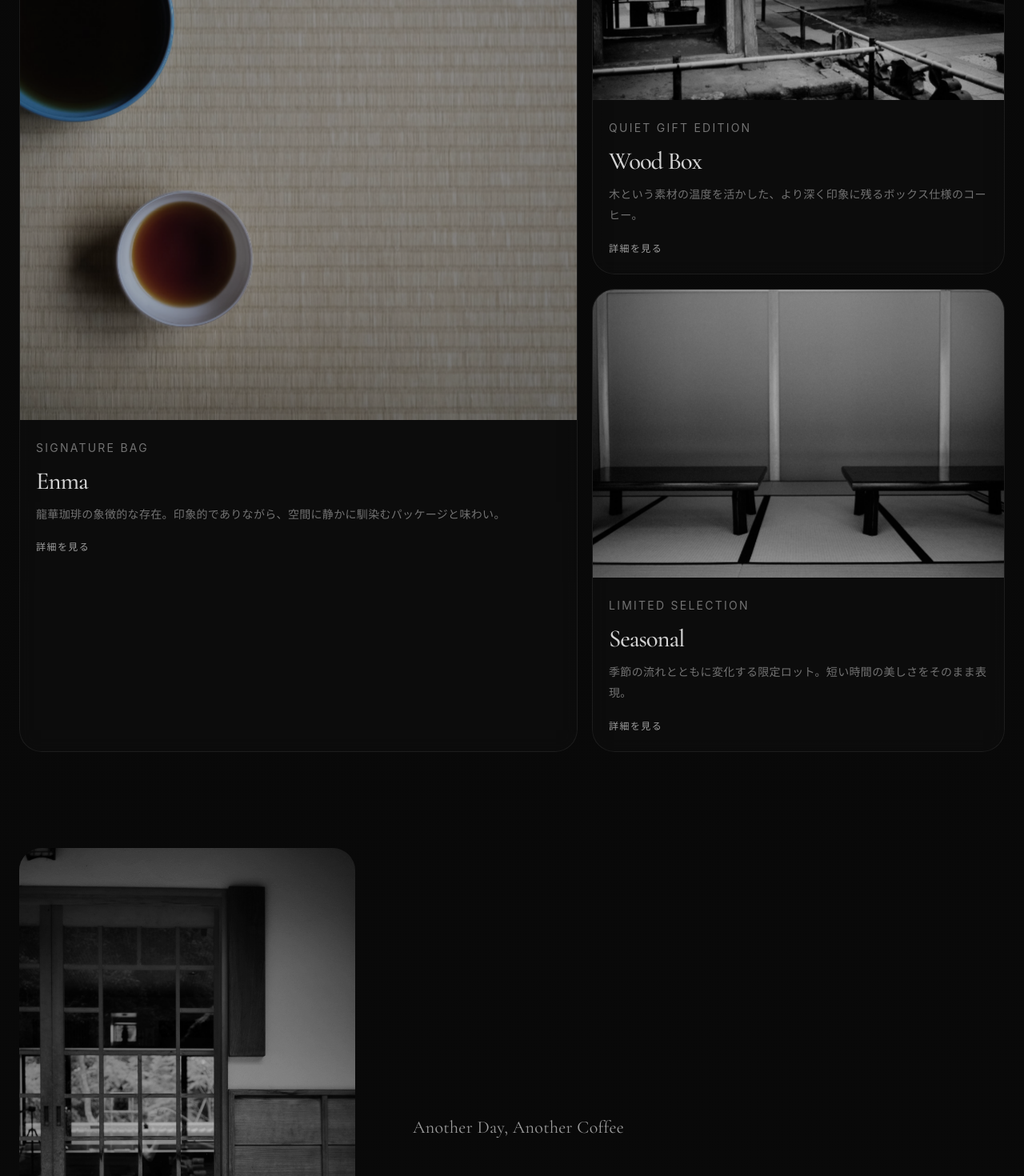
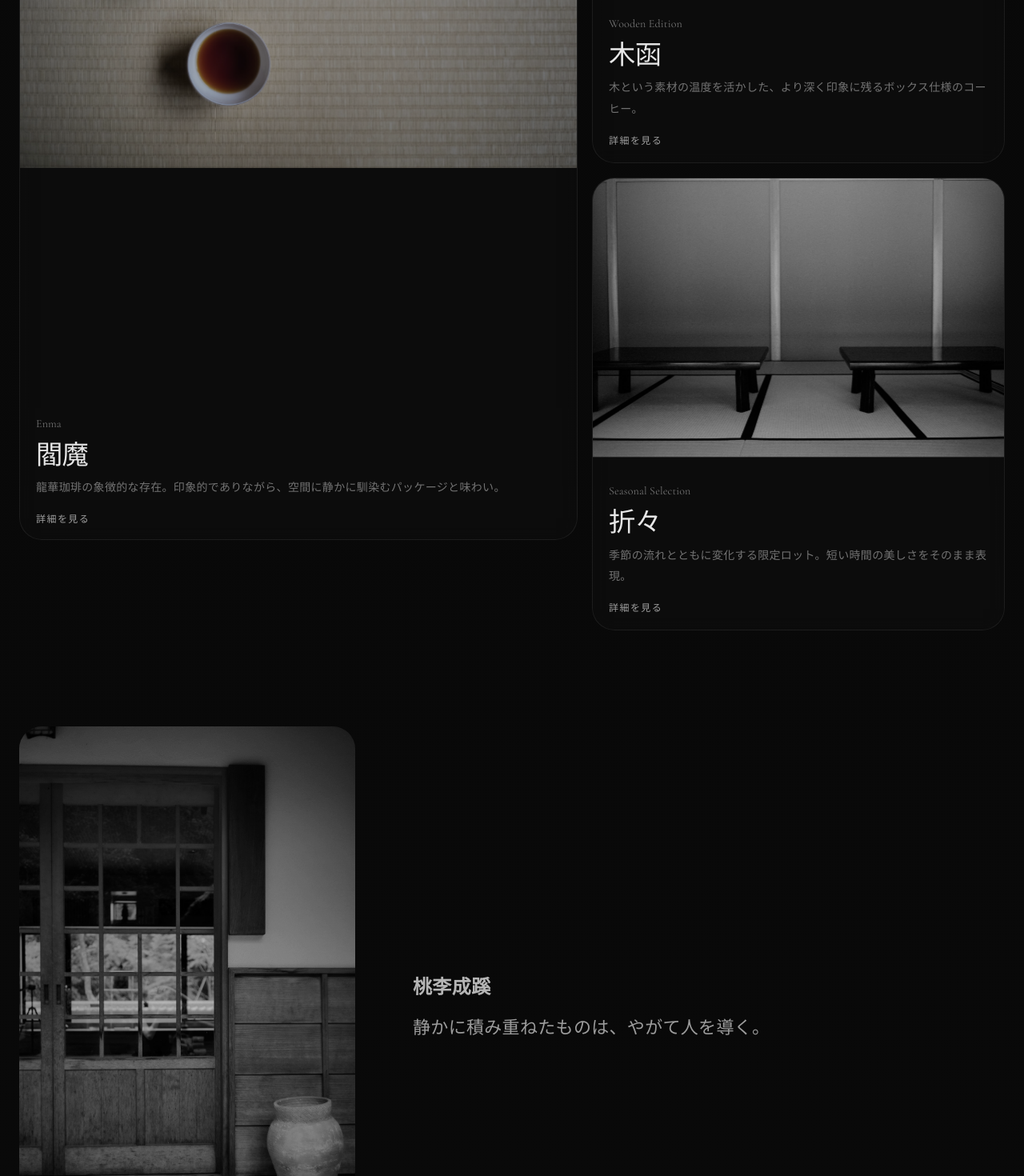
Before and after one commit to ryugecoffee/Ryuge-site, a React (Vite) app: page / in a window 1280 px wide. Shown: the part 3740-5210 px from the top of the page at 80% size. Built offline with nearby package versions, Linux system fonts and the light colour scheme.

Commit message:
refine product titles layout

```diff
--- a/src/App.css
+++ b/src/App.css
@@ -683,28 +683,30 @@ html[lang="en"] .product-copy h3 {
 }
 
 .product-copy {
-  padding: 22px 20px 24px;
+  padding: 18px 20px 20px;
   display: flex;
   flex-direction: column;
-  gap: 12px;
+  gap: 10px;
 }
 
 .product-subtitle {
-  margin: 0;
-  font-size: 11px;
-  letter-spacing: 0.16em;
-  text-transform: uppercase;
-  color: rgba(255, 255, 255, 0.34);
+  margin: 2px 0 0;
+  font-family: "Cormorant Garamond", serif;
+  font-size: 20px;
+  line-height: 1.05;
+  letter-spacing: 0.01em;
+  text-transform: none;
+  color: rgba(255, 255, 255, 0.68);
 }
 
 .product-copy h3,
 .modal-copy h3 {
   margin: 0;
-  font-size: clamp(24px, 2.4vw, 40px);
-  line-height: 1.04;
-  letter-spacing: -0.035em;
-  font-weight: 460;
-  color: rgba(255, 255, 255, 0.82);
+  font-size: clamp(28px, 2.6vw, 42px);
+  line-height: 1;
+  letter-spacing: -0.02em;
+  font-weight: 500;
+  color: rgba(255, 255, 255, 0.9);
 }
 
 .product-copy p {
@@ -1442,4 +1444,48 @@ html[lang="en"] .product-copy h3 {
     flex-direction: column;
     align-items: flex-start;
   }
+
+  .vertical-space {
+  display: flex;
+  align-items: center;
+  justify-content: center;
+  padding: 0 6vw;
 }
+
+.vertical-copy {
+  width: min(420px, 100%);
+  text-align: left;
+}
+
+.vertical-title {
+  margin: 0 0 18px;
+  font-family: "Cormorant Garamond", serif;
+  font-size: clamp(1.5rem, 1.9vw, 2.0rem);
+  font-weight: 500;
+  letter-spacing: 0.04em;
+  line-height: 1.08;
+  color: rgba(255, 255, 255, 0.9);
+}
+
+.vertical-text {
+  margin: 0;
+  font-family: "Inter", sans-serif;
+  font-size: clamp(0.9rem, 1vw, 1rem);
+  font-weight: 300;
+  letter-spacing: 0.02em;
+  line-height: 1.95;
+  color: rgba(255, 255, 255, 0.62);
+  max-width: 24em;
+}
+}
+.products-layout {
+  align-items: start;
+}
+
+.product-main {
+  margin-top: 100px;
+}
+.product-main .product-copy {
+  padding: 18px 20px 18px;
+  gap: 10px;
+}
--- a/src/pages/HomePage.jsx
+++ b/src/pages/HomePage.jsx
@@ -36,9 +36,13 @@ const UI = {
     email: "Email",
 
     footerBrand: "Ryuge Coffee",
-    footerTagline: "Another Day, Another Coffee",
+    footerTagline: "Quietly crafted in Kamakura",
     footer: "鎌倉にて丁寧に仕立てています",
     note: "静かな動き、静かな存在感。",
+
+    verticalTitle: "桃李成蹊",
+    verticalText: "静かに積み重ねたものは、やがて人を導く。",
+
     modalButton: "購入する",
     modalButtonSub: "安全な決済",
   },
@@ -78,9 +82,13 @@ const UI = {
     email: "Email",
 
     footerBrand: "Ryuge Coffee",
-    footerTagline: "Another Day, Another Coffee",
+    footerTagline: "Quietly crafted in Kamakura",
     footer: "Crafted in Kamakura, Japan",
     note: "Slow movement, quiet presence.",
+
+    verticalTitle: "桃李成蹊",
+    verticalText: "What is quietly cultivated will, in time, guide others.",
+
     modalButton: "Purchase",
     modalButtonSub: "Secure Checkout",
   },
@@ -120,9 +128,13 @@ const UI = {
     email: "Email",
 
     footerBrand: "Ryuge Coffee",
-    footerTagline: "Another Day, Another Coffee",
+    footerTagline: "Quietly crafted in Kamakura",
     footer: "Hecho en Kamakura, Japón",
     note: "Movimiento lento, presencia silenciosa.",
+
+    verticalTitle: "桃李成蹊",
+    verticalText: "Lo que se cultiva en silencio, con el tiempo, guía a los demás.",
+
     modalButton: "Comprar",
     modalButtonSub: "Pago seguro",
   },
@@ -134,8 +146,8 @@ const PRODUCTS = {
   ja: [
     {
       id: "enma",
-      name: "Enma",
-      subtitle: "Signature Bag",
+name: "閻魔",
+subtitle: "Enma",
       description:
         "龍華珈琲の象徴的な存在。印象的でありながら、空間に静かに馴染むパッケージと味わい。",
       detail:
@@ -146,8 +158,8 @@ const PRODUCTS = {
     },
     {
       id: "woodbox",
-      name: "Wood Box",
-      subtitle: "Quiet Gift Edition",
+name: "木函",
+subtitle: "Wooden Edition",
       description:
         "木という素材の温度を活かした、より深く印象に残るボックス仕様のコーヒー。",
       detail:
@@ -158,8 +170,8 @@ const PRODUCTS = {
     },
     {
       id: "seasonal",
-      name: "Seasonal",
-      subtitle: "Limited Selection",
+name: "折々",
+subtitle: "Seasonal Selection",
       description:
         "季節の流れとともに変化する限定ロット。短い時間の美しさをそのまま表現。",
       detail:
@@ -172,8 +184,8 @@ const PRODUCTS = {
   en: [
     {
       id: "enma",
-      name: "Enma",
-      subtitle: "Signature Bag",
+name: "閻魔",
+subtitle: "Enma",
       description:
         "A signature presence of Ryuge Coffee. Distinct, yet calm enough to belong quietly in a space.",
       detail:
@@ -184,8 +196,8 @@ const PRODUCTS = {
     },
     {
       id: "woodbox",
-      name: "Wood Box",
-      subtitle: "Quiet Gift Edition",
+name: "木函",
+subtitle: "Wooden Edition",
       description:
         "A deeper expression shaped through the warmth and tactility of wood.",
       detail:
@@ -196,8 +208,8 @@ const PRODUCTS = {
     },
     {
       id: "seasonal",
-      name: "Seasonal",
-      subtitle: "Limited Selection",
+name: "折々",
+subtitle: "Seasonal Selection",
       description:
         "A limited offering that shifts with the season, preserving the beauty of a short moment.",
       detail:
@@ -210,8 +222,8 @@ const PRODUCTS = {
   es: [
     {
       id: "enma",
-      name: "Enma",
-      subtitle: "Bolsa Signature",
+name: "閻魔",
+subtitle: "Enma",
       description:
         "La presencia emblemática de Ryuge Coffee. Distinta, pero silenciosa dentro del espacio.",
       detail:
@@ -222,8 +234,8 @@ const PRODUCTS = {
     },
     {
       id: "woodbox",
-      name: "Wood Box",
-      subtitle: "Edición de Regalo",
+name: "木函",
+subtitle: "Wooden Edition",
       description:
         "Una expresión más profunda creada con la calidez y la textura de la madera.",
       detail:
@@ -234,8 +246,8 @@ const PRODUCTS = {
     },
     {
       id: "seasonal",
-      name: "Seasonal",
-      subtitle: "Selección Limitada",
+name: "折々",
+subtitle: "Seasonal Selection",
       description:
         "Una selección limitada que cambia con la estación y conserva la belleza de un momento breve.",
       detail:
@@ -443,12 +455,19 @@ useEffect(() => {
 
           <div className="container hero-inner">
             <p className="hero-eyebrow reveal delay-1">{t.heroEyebrow}</p>
-            <h1 className="hero-title reveal delay-2" style={{ whiteSpace: "pre-line" }}>
+            <h1
+              className="hero-title reveal delay-2"
+              style={{ whiteSpace: "pre-line" }}
+            >
               {t.heroTitle}
             </h1>
             <p className="hero-text reveal delay-3">{t.heroText}</p>
             <div className="hero-actions reveal delay-4">
-              <button className="hero-button" onClick={scrollToProducts} type="button">
+              <button
+                className="hero-button"
+                onClick={scrollToProducts}
+                type="button"
+              >
                 {t.heroButton}
               </button>
             </div>
@@ -482,7 +501,10 @@ useEffect(() => {
           <div className="container feature-grid">
             <div className="feature-main reveal">
               <div className="image-shell hero-shell image-parallax">
-                <img src="/images/atmosphere-1.jpg" alt="Ryuge Coffee atmosphere" />
+                <img
+                  src="/images/atmosphere-1.jpg"
+                  alt="Ryuge Coffee atmosphere"
+                />
               </div>
             </div>
 
@@ -505,14 +527,11 @@ useEffect(() => {
         <section className="section quiet-visual">
           <div className="container quiet-visual-inner reveal">
             <div className="image-shell quiet-shell image-parallax">
-              <img src="/images/atmosphere-2.jpg" alt="Ryuge Coffee atmosphere 2" />
+              <img
+                src="/images/atmosphere-2.jpg"
+                alt="Ryuge Coffee atmosphere 2"
+              />
             </div>
-          </div>
-        </section>
-
-        <section className="section band" id="journal">
-          <div className="container band-inner reveal">
-            <p>{t.productsText}</p>
           </div>
         </section>
 
@@ -526,7 +545,9 @@ useEffect(() => {
               {products.map((product, index) => (
                 <article
                   key={product.id}
-                  className={`product-card ${product.className} reveal delay-${(index % 3) + 1}`}
+                  className={`product-card ${product.className} reveal delay-${
+                    (index % 3) + 1
+                  }`}
                   onClick={() => setSelectedProduct(product)}
                 >
                   <div className="product-image-wrap">
@@ -555,7 +576,12 @@ useEffect(() => {
           </div>
 
 <div className="vertical-space">
-            <p className="vertical-text">Another Day, Another Coffee</p>
+  <div className="vertical-copy">
+    <h2 className="vertical-title">{t.verticalTitle}</h2>
+    <p className="vertical-text" style={{ whiteSpace: "pre-line" }}>
+      {t.verticalText}
+    </p>
+  </div>
 </div>
         </div>
       </section>
@@ -593,7 +619,11 @@ useEffect(() => {
       </footer>
 
       {selectedProduct && (
-        <div className="modal-backdrop" onClick={() => setSelectedProduct(null)} role="presentation">
+        <div
+          className="modal-backdrop"
+          onClick={() => setSelectedProduct(null)}
+          role="presentation"
+        >
           <div
             className="modal"
             role="dialog"
@@ -622,11 +652,17 @@ useEffect(() => {
 
                 <button
                   className="modal-square-button"
-                  onClick={() => handleSquareCheckout(selectedProduct.squareUrl)}
+                  onClick={() =>
+                    handleSquareCheckout(selectedProduct.squareUrl)
+                  }
                   type="button"
                 >
-                  <span className="modal-square-button-sub">{t.modalButtonSub}</span>
-                  <span className="modal-square-button-main">{t.modalButton}</span>
+                  <span className="modal-square-button-sub">
+                    {t.modalButtonSub}
+                  </span>
+                  <span className="modal-square-button-main">
+                    {t.modalButton}
+                  </span>
                   <span className="modal-square-button-arrow">↗</span>
                 </button>
               </div>
```
Lines whose indentation alone changed are shown as unchanged.
